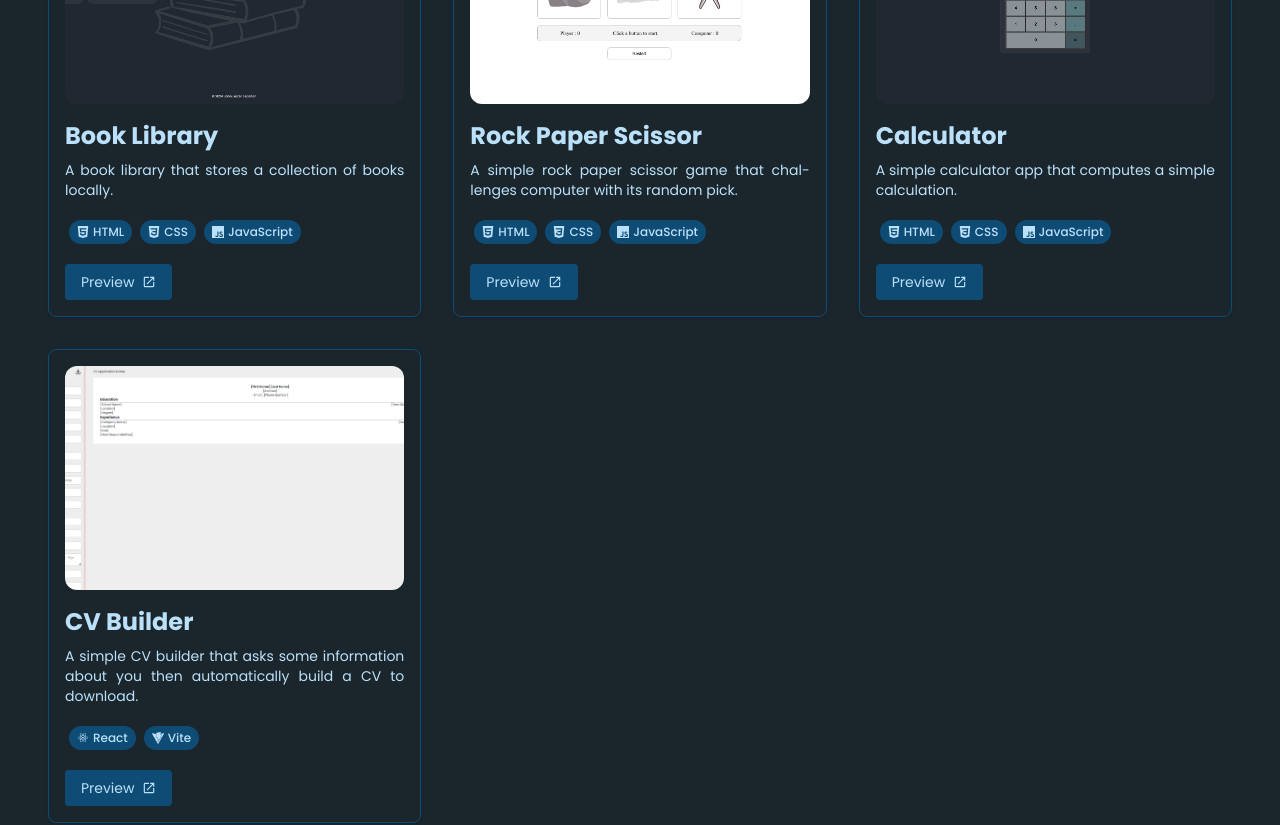
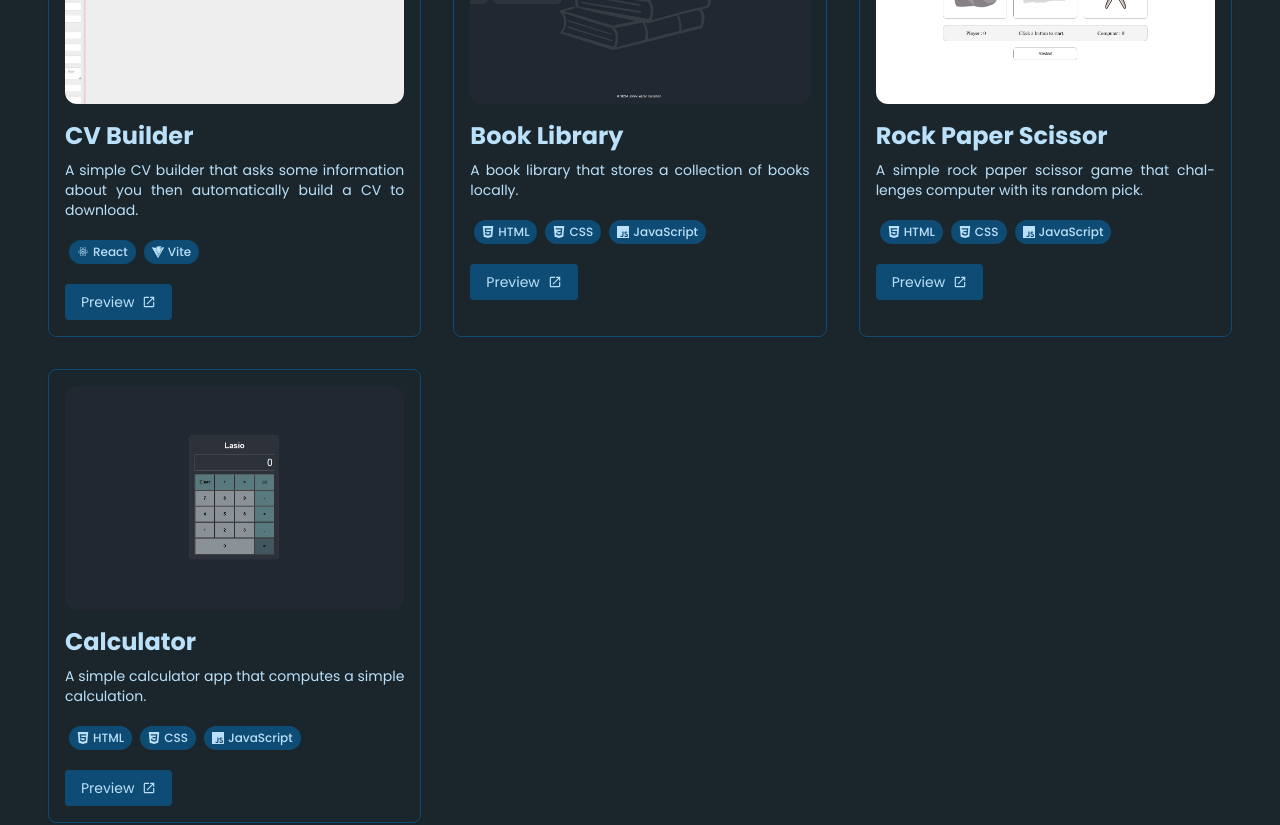
Before and after one commit to jlescarlan11/Portfolio, a React (Vite) app: page /#hero in a window 1280 px wide. Shown: the part 2960-3785 px from the top of the page. Built offline with nearby package versions, Linux system fonts and the light colour scheme.

Commit message:
edited resume in about section

```diff
--- a/src/components/About.tsx
+++ b/src/components/About.tsx
@@ -181,33 +181,33 @@ const BioSection = () => {
         <p className="flex gap-1 items-center text-balance break-normal hyphens-auto text-justify leading-relaxed">
           <CiLocationOn /> Cebu City
         </p>
-        <a
-          href="https://www.linkedin.com/in/john-lester-escarlan-3a23072a6/"
+        <Link
+          to="https://www.linkedin.com/in/john-lester-escarlan-3a23072a6/"
           target="_blank"
           rel="noopener noreferrer"
           className="text-[var(--text-color)] hover:underline"
           aria-label="LinkedIn Profile"
         >
           LinkedIn
-        </a>
-        <a
-          href="https://github.com/jlescarlan11"
+        </Link>
+        <Link
+          to="https://github.com/jlescarlan11"
           target="_blank"
           rel="noopener noreferrer"
           className="text-[var(--text-color)] hover:underline"
           aria-label="GitHub Profile"
         >
           GitHub
-        </a>
-        <a
-          href={Resume}
+        </Link>
+        <Link
+          to={Resume}
           target="_blank"
           rel="noopener noreferrer"
           className="text-[var(--text-color)] hover:underline"
           aria-label="Download Resume"
         >
           Resume
-        </a>
+        </Link>
       </div>
     </div>
   );
--- a/src/components/Portfolio.tsx
+++ b/src/components/Portfolio.tsx
@@ -30,7 +30,7 @@ import { MdOpenInNew } from "react-icons/md";
 // Project Interface
 // -----------------------------------------------------------------------------
 interface Project {
-  id: string;
+  id?: string;
   title: string;
   description: string;
   thumbnail: string; // Path to the project thumbnail image.
@@ -122,7 +122,6 @@ const ProjectCard: React.FC<ProjectCardProps> = ({ project }) => {
 // -----------------------------------------------------------------------------
 const projects: Project[] = [
   {
-    id: "1",
     title: "Nutcha Bites",
     description:
       "Nutcha Bites is a product website designed to replicate the experience of a genuine shopping app. I built this site to complement the product aspect of my business proposal.",
@@ -131,7 +130,6 @@ const projects: Project[] = [
     techStack: ["TypeScript", "Tailwind CSS", "Vite", "React"],
   },
   {
-    id: "2",
     title: "Shopping Cart",
     description:
       "A simple shopping cart that calls the product by fake store api. This project emulates the shopping app that add to cart, checkout, remove, and updating orders",
@@ -140,7 +138,6 @@ const projects: Project[] = [
     techStack: ["Tailwind CSS", "Vite", "React"],
   },
   {
-    id: "3",
     title: "Memory Game",
     description:
       "A simple game that randomly shuffles cards to test your memory.",
@@ -149,7 +146,14 @@ const projects: Project[] = [
     techStack: ["React", "Vite", "CSS"],
   },
   {
-    id: "4",
+    title: "CV Builder",
+    description:
+      "A simple CV builder that asks some information about you then automatically build a CV to download.",
+    thumbnail: `${cvBuilderPreview}`,
+    preview: "https://cv-application-five-pink.vercel.app/",
+    techStack: ["React", "Vite"],
+  },
+  {
     title: "Book Library",
     description: "A book library that stores a collection of books locally.",
     thumbnail: `${bookLibraryPreview}`,
@@ -157,7 +161,6 @@ const projects: Project[] = [
     techStack: ["HTML", "CSS", "JavaScript"],
   },
   {
-    id: "5",
     title: "Rock Paper Scissor",
     description:
       "A simple rock paper scissor game that challenges computer with its random pick.",
@@ -166,21 +169,11 @@ const projects: Project[] = [
     techStack: ["HTML", "CSS", "JavaScript"],
   },
   {
-    id: "6",
     title: "Calculator",
     description: "A simple calculator app that computes a simple calculation.",
     thumbnail: `${calculatorPreview}`,
     preview: "https://jlescarlan11.github.io/calculator/",
     techStack: ["HTML", "CSS", "JavaScript"],
-  },
-  {
-    id: "7",
-    title: "CV Builder",
-    description:
-      "A simple CV builder that asks some information about you then automatically build a CV to download.",
-    thumbnail: `${cvBuilderPreview}`,
-    preview: "https://cv-application-five-pink.vercel.app/",
-    techStack: ["React", "Vite"],
   },
 
   // Additional projects can be added here.
@@ -204,8 +197,8 @@ const Portfolio: React.FC = () => {
           role="list"
           className="grid grid-cols-1 gap-8 sm:grid-cols-2 lg:grid-cols-3"
         >
-          {projects.map((project) => (
-            <ProjectCard key={project.id} project={project} />
+          {projects.map((project, index) => (
+            <ProjectCard key={index} project={project} />
           ))}
         </div>
       </div>
```
Also changed, not shown: 1 other file (tests, documents, lock files or other folders).
